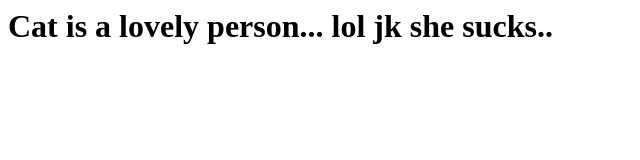
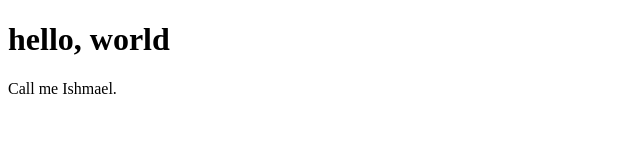
Before and after one commit to julianfalconi/website, a plain HTML site: page index.html in a window 1280 px wide. Shown: the whole page, without its empty margins (0-640 px from the left). Drawn offline with Linux system fonts and the light colour scheme.

Commit message:
add HTML structure

```diff
--- a/index.html
+++ b/index.html
@@ -1 +1,14 @@
-<h1>Cat is a lovely person... lol jk she sucks..</h1>
+<!DOCTYPE html>
+<html>
+  <head>
+      <title> A Whale of a Greeting</title>
+  </head>
+
+  <body>
+
+    <h1>hello, world</h1>
+       <p>Call me Ishmael.</p>
+
+   </body>
+
+</html>
```
